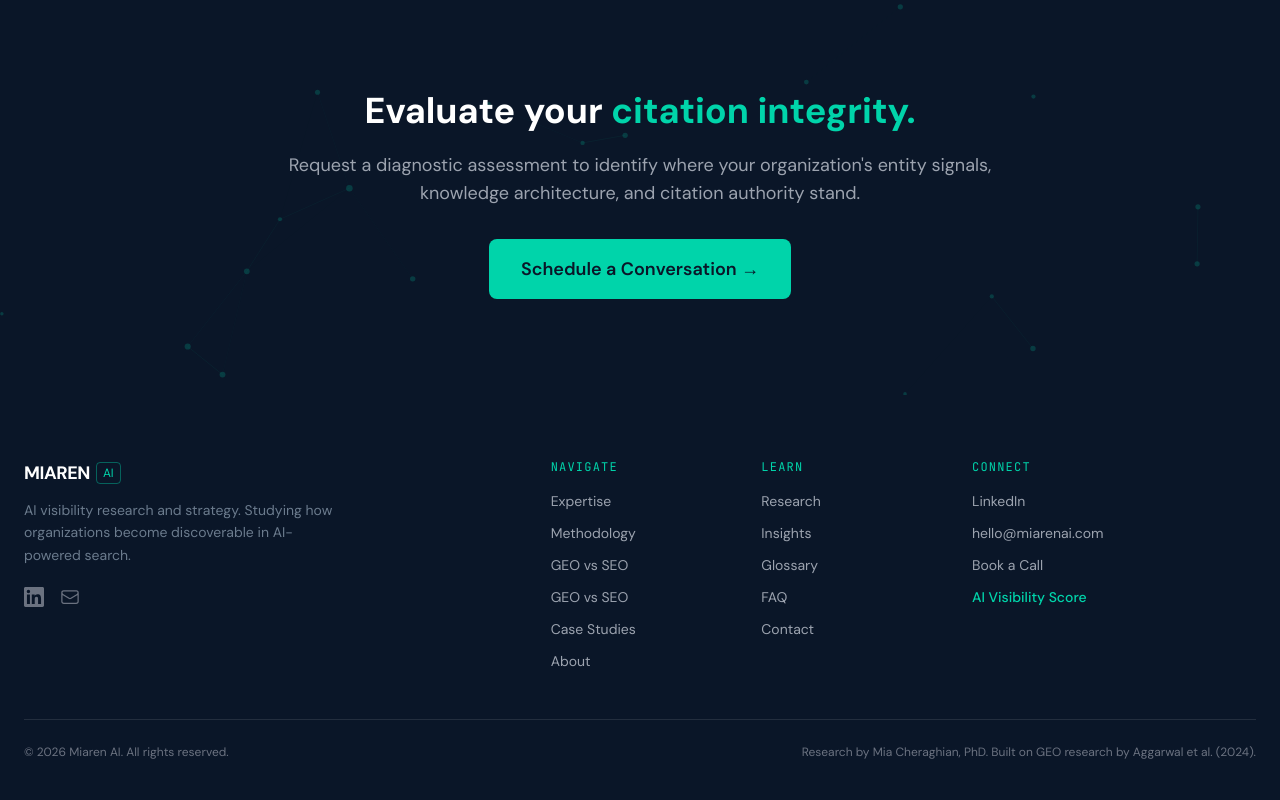
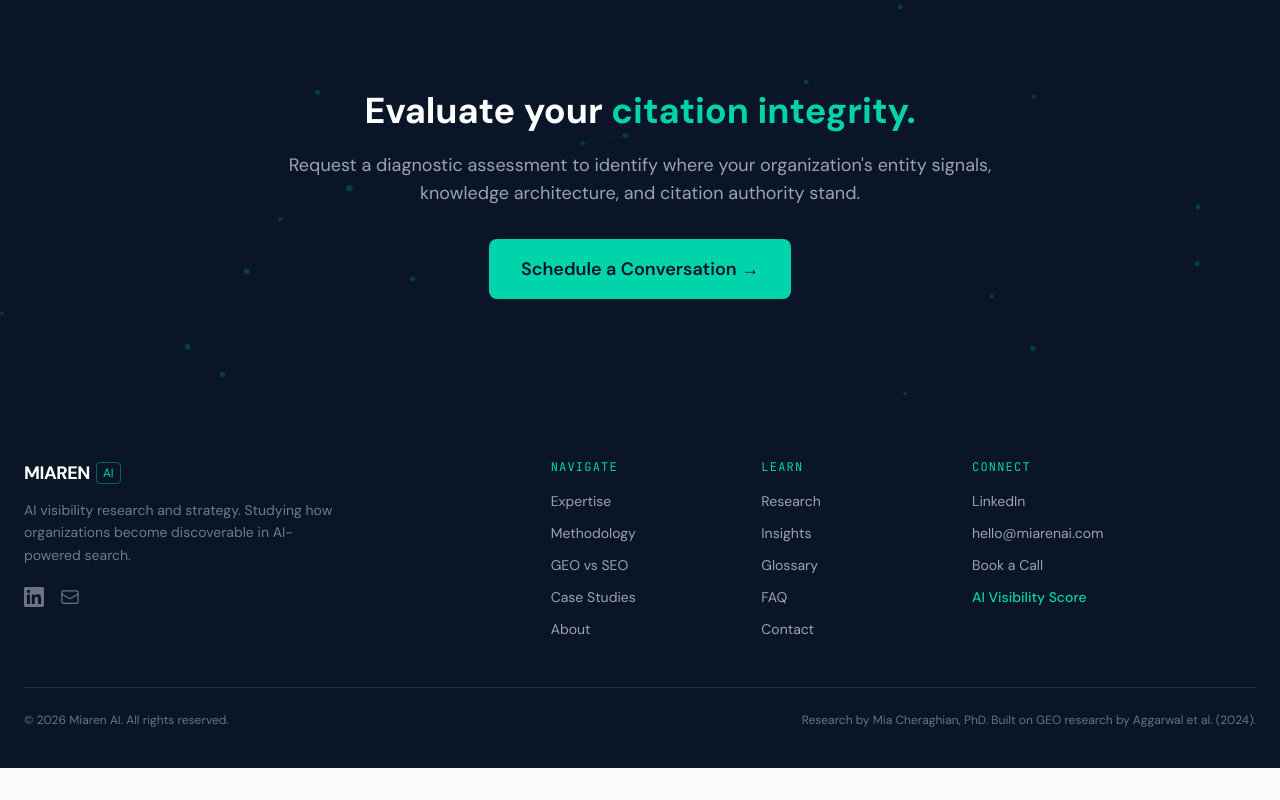
Before and after one commit to miac-design/miarenai, a Next.js app: page / in a window 1280 px wide. Shown: the part 2871-3671 px from the top of the page. After the commit the page ends 3639 px from the top, so only its background shows below. Built offline with nearby package versions, Linux system fonts and the light colour scheme.

Commit message:
Fix duplicate GEO vs SEO link in footer
https://claude.ai/code/session_01QjbJvKUc4nTiuq4FtFhcpm

```diff
--- a/components/Footer.tsx
+++ b/components/Footer.tsx
@@ -41,7 +41,6 @@ export default function Footer() {
               <Link href="/services" className="block text-sm text-gray-400 hover:text-white transition-colors">Expertise</Link>
               <Link href="/methodology" className="block text-sm text-gray-400 hover:text-white transition-colors">Methodology</Link>
               <Link href="/geo-vs-seo" className="block text-sm text-gray-400 hover:text-white transition-colors">GEO vs SEO</Link>
-              <Link href="/geo-vs-seo" className="block text-sm text-gray-400 hover:text-white transition-colors">GEO vs SEO</Link>
               <Link href="/results" className="block text-sm text-gray-400 hover:text-white transition-colors">Case Studies</Link>
               <Link href="/about" className="block text-sm text-gray-400 hover:text-white transition-colors">About</Link>
             </div>
```
